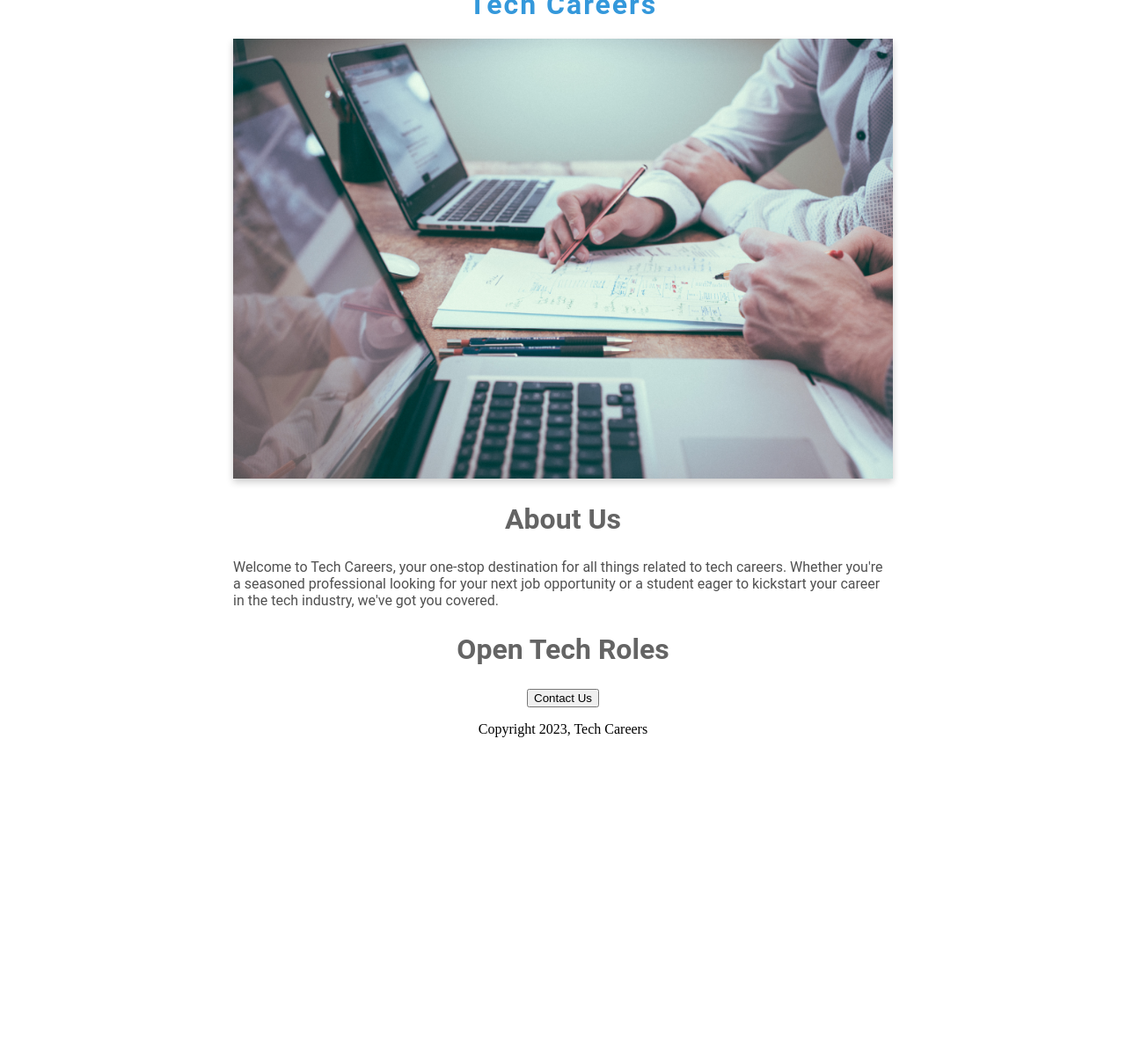
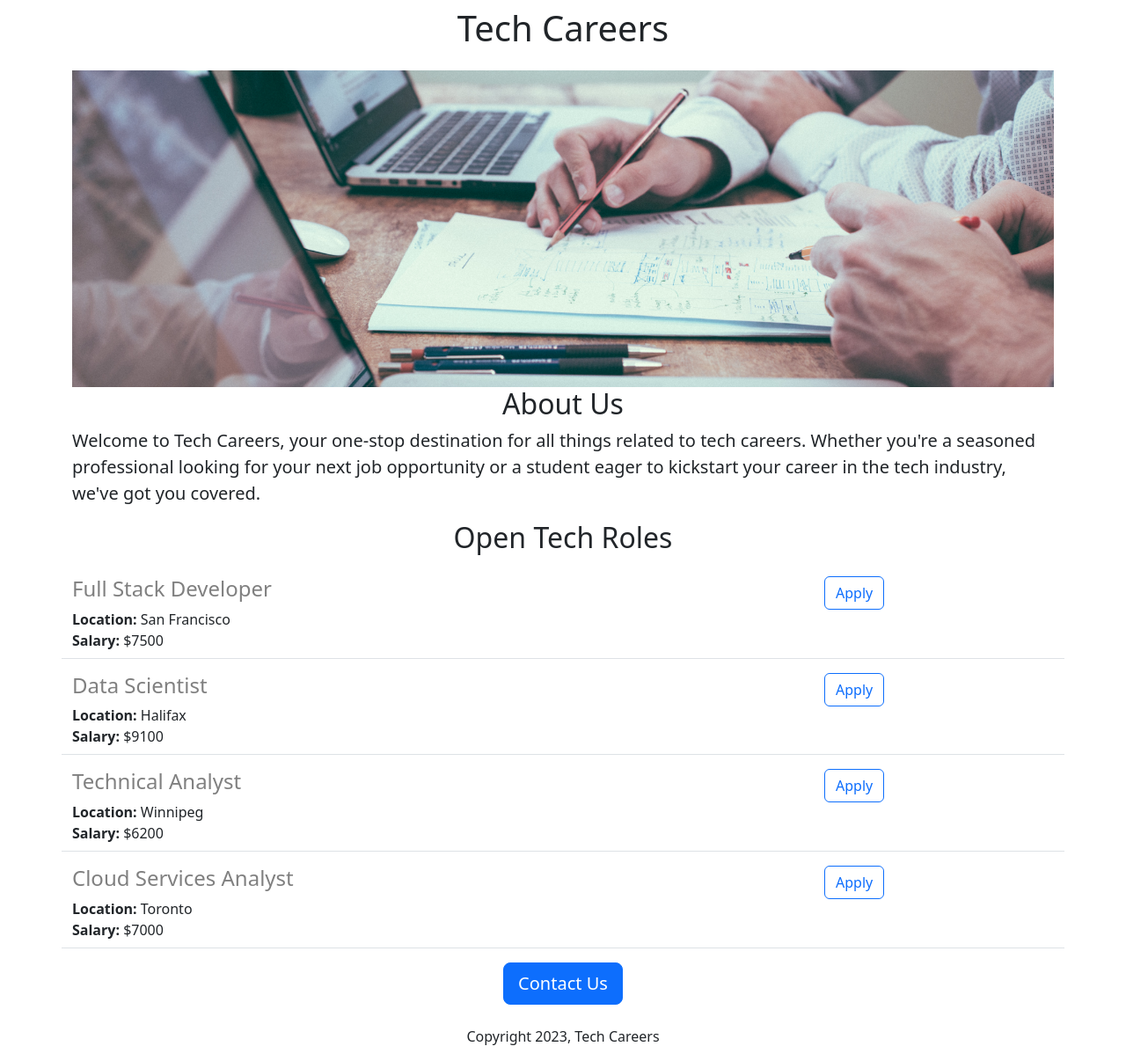
Before and after one commit to anigam11/careers_website-v2, a Flask app: page / in a window 1280 px wide. Shown: the whole page at 88% size. Before the commit the page ends 838 px from the top, so only its background shows below. Run offline with Flask 3, Linux system fonts and the light colour scheme.

Commit message:
added requirements

```diff
--- a/app.py
+++ b/app.py
@@ -1,9 +1,44 @@
-from flask import Flask, render_template
+from flask import Flask, render_template, jsonify
 app = Flask(__name__)
+
+JOBS = [
+  {
+  'id': 1,
+  'title': 'Full Stack Developer',
+  'location': 'San Francisco',
+  'salary': '$7500'
+  },
+
+  {
+    'id': 2,
+    'title': 'Data Scientist',
+    'location': 'Halifax',
+    'salary': '$9100'
+    },
+
+  {
+    'id': 3,
+    'title': 'Technical Analyst',
+    'location': 'Winnipeg',
+    'salary': '$6200'
+    },
+
+  {
+    'id': 4,
+    'title': 'Cloud Services Analyst',
+    'location': 'Toronto',
+    'salary': '$7000'
+    },
+]
 
 @app.route("/")
 def hello_world():
-  return render_template('home.html')
+  return render_template('home.html',
+                         jobs = JOBS)
+
+app.route("/jobs")
+def list_jobs():
+  return jsonify(JOBS)
 
 if __name__ == "__main__":
   app.run(host='0.0.0.0', debug = True)
--- /dev/null
+++ b/requirements.txt
@@ -0,0 +1,2 @@
+Flask
+gunicorn
--- a/templates/home.html
+++ b/templates/home.html
@@ -1,67 +1,37 @@
 <!DOCTYPE html>
 <html>
   <head>
+    <meta charset="utf-8">
+    <meta name="viewport" content="width=device-width, initial-       scale=1">
     <title> Tech Careers</title>
-  <style>
-    body {
-      display: flex;
-      flex-direction: column;
-      align-items: center;
-      justify-content: center;
-      height: 100vh;
-      margin: 0;
-    }
+    <link href="https://cdn.jsdelivr.net/npm/bootstrap@5.3.2/dist/css/bootstrap.min.css" rel="stylesheet" integrity="sha384-T3c6CoIi6uLrA9TneNEoa7RxnatzjcDSCmG1MXxSR1GAsXEV/Dwwykc2MPK8M2HN" crossorigin="anonymous">
+    <style>
+      #banner {
+        height: 360px;
+        width: 100%;
+        object-fit: cover;
 
-    h1 {
-      font-size: 32px;
-      font-family: 'Roboto', sans-serif;
-      color: #3498db;
-      text-align: center;
-      letter-spacing: 2px;
-      margin: 40px 0 20px ;
-    }
+      }
+    </style>
 
-    #banner {
-      display: block;
-      margin: 0 auto;
-      max-width: 100%;
-      height: auto;
-      object-fit: cover;
-      box-shadow: 0px 4px 8px rgba(0, 0, 0, 0.2);
-      transition: transform 0.2s ease-in-out;
-      filter: grayscale(0%);
-    }
+    </head>
+  <body>
+    <div class = "container">
+   <h1 class="text-center mt-2 mb-4">Tech Careers</h1>
+    <img class = "img-fluid" id="banner" src="https://careerswebsite--arnavnigam754.repl.co/static/unsplash.jpg" height = "320">
 
-    h2 {
-      font-family: 'Roboto', sans-serif;
-      font-size: 32px;
-      color: rgb(100, 100, 100);
-      text-align: center;
-    }
+    <h2 class="text-center"> About Us </h2>
 
-    .text {
-      font-family: 'Roboto', sans-serif;
-      color: rgb(80, 80, 80);
-    }
+    <p class = "lead">  Welcome to Tech Careers, your one-stop destination for all things related to tech careers. Whether you're a seasoned professional looking for your next job opportunity or a student eager to kickstart your career in the tech industry, we've got you covered. </p>
 
-    #container {
-      max-width: 750px;
-    }
-  </style>
-</head>
-  <body>
-    <div id= "container">
-   <h1>Tech Careers</h1>
-    <img id="banner" src="https://careerswebsite--arnavnigam754.repl.co/static/unsplash.jpg" height = "320">
-
-    <h2> About Us </h2>
-
-    <p class = "text">  Welcome to Tech Careers, your one-stop destination for all things related to tech careers. Whether you're a seasoned professional looking for your next job opportunity or a student eager to kickstart your career in the tech industry, we've got you covered. </p>
-
-    <h2>Open Tech Roles</h2>
-      <div style = "text-align: center;">
-    <button> Contact Us </button>
-        <p>Copyright 2023, Tech Careers</p>
+    <h2 class = "text-center mt-2 mb-4">Open Tech Roles</h2>
+      <div>
+        {% for job in jobs %}
+        {% include 'jobitem.html' %}
+        {% endfor %}
+      <div class = "text-center">
+    <button class = "btn btn-primary btn-lg"> Contact Us </button>
+        <p class = "mt-4">Copyright 2023, Tech Careers</p>
       </div>
     </div>
   </body>
--- /dev/null
+++ b/templates/jobitem.html
@@ -0,0 +1,16 @@
+<div class = "border-bottom row " style = "margin-bottom:16px;padding-bottom:8px;">
+  <div class = "col-9">
+  <h4
+    style = "color: grey; margin-bottom: 4 px;">{{job['title']}}
+  </h4>
+ <div>
+   <b>Location: </b>{{job['location']}}
+ </div>
+  <div>
+    <b>Salary: </b>{{job['salary']}}
+  </div>
+  </div>
+  <div class = "col-3">
+  <button type="button" class="btn btn-outline-primary">Apply</button>
+  </div>
+</div>
```
